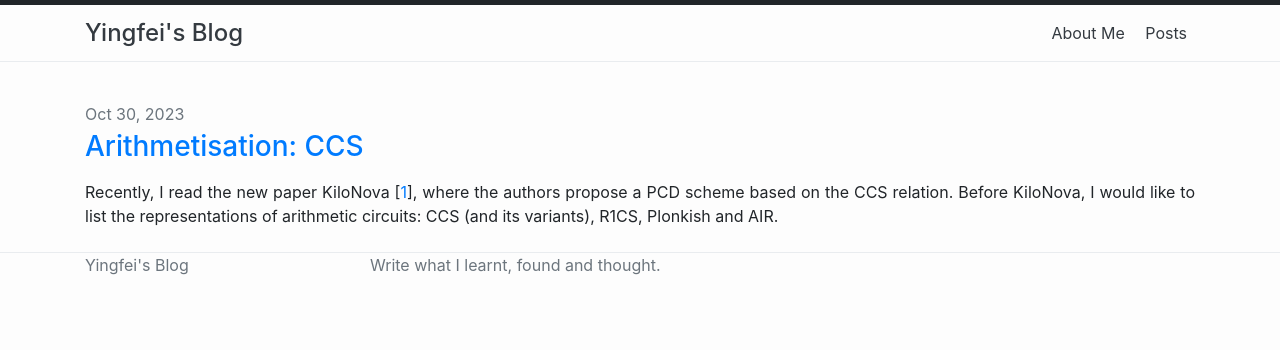
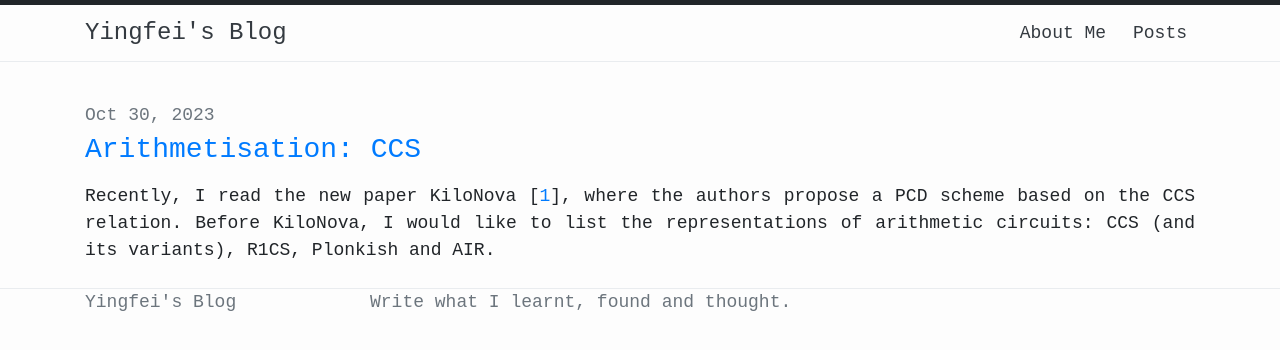
Before and after one commit to YanYingfei/yanyingfei.github.io, a Jekyll site: the page built from index.md, in a window 1280 px wide. Shown: the top 350 px of the page. Built offline with Jekyll 4.4.1, drawn with Linux system fonts in a browser that asks for light colours.

Commit message:
Update _layout.scss

```diff
--- a/_sass/minima-reboot/_layout.scss
+++ b/_sass/minima-reboot/_layout.scss
@@ -5,6 +5,8 @@ $layout-responsive-nav-cutoff: 768px !default;
 
 body {
   background-color: $layout-color-background;
+  font-size: 18px;
+  font-family: 'JetBrainsMono Nerd Font Mono', monospace;
 }
 
 #nav-header {
```
